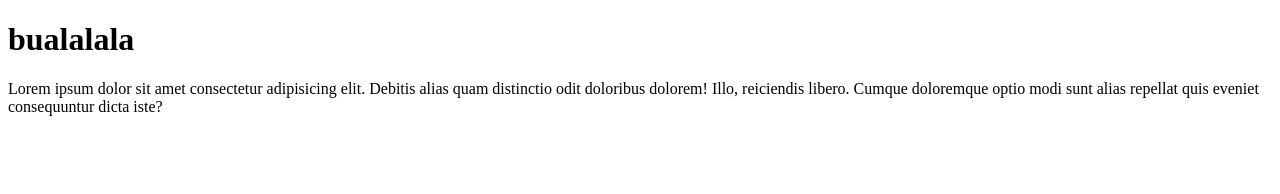
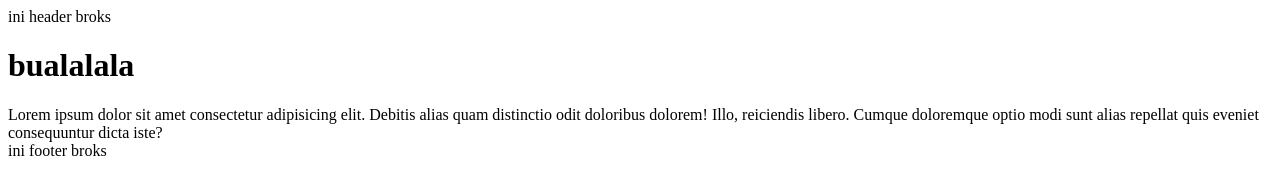
Before and after one commit to Rapchiee/Company_Profile, a plain HTML site: page index.html in a window 1280 px wide. Drawn offline with Linux system fonts and the light colour scheme.

Commit message:
Membaut Header Dan Footer

```diff
--- a/index.html
+++ b/index.html
@@ -6,7 +6,11 @@
     <title>Document</title>
 </head>
 <body>
+    <header>ini header broks</header>
+
     <h1>bualalala</h1>
     <div>Lorem ipsum dolor sit amet consectetur adipisicing elit. Debitis alias quam distinctio odit doloribus dolorem! Illo, reiciendis libero. Cumque doloremque optio modi sunt alias repellat quis eveniet consequuntur dicta iste?</div>
+
+    <footer>ini footer broks</footer>
 </body>
 </html>
```
